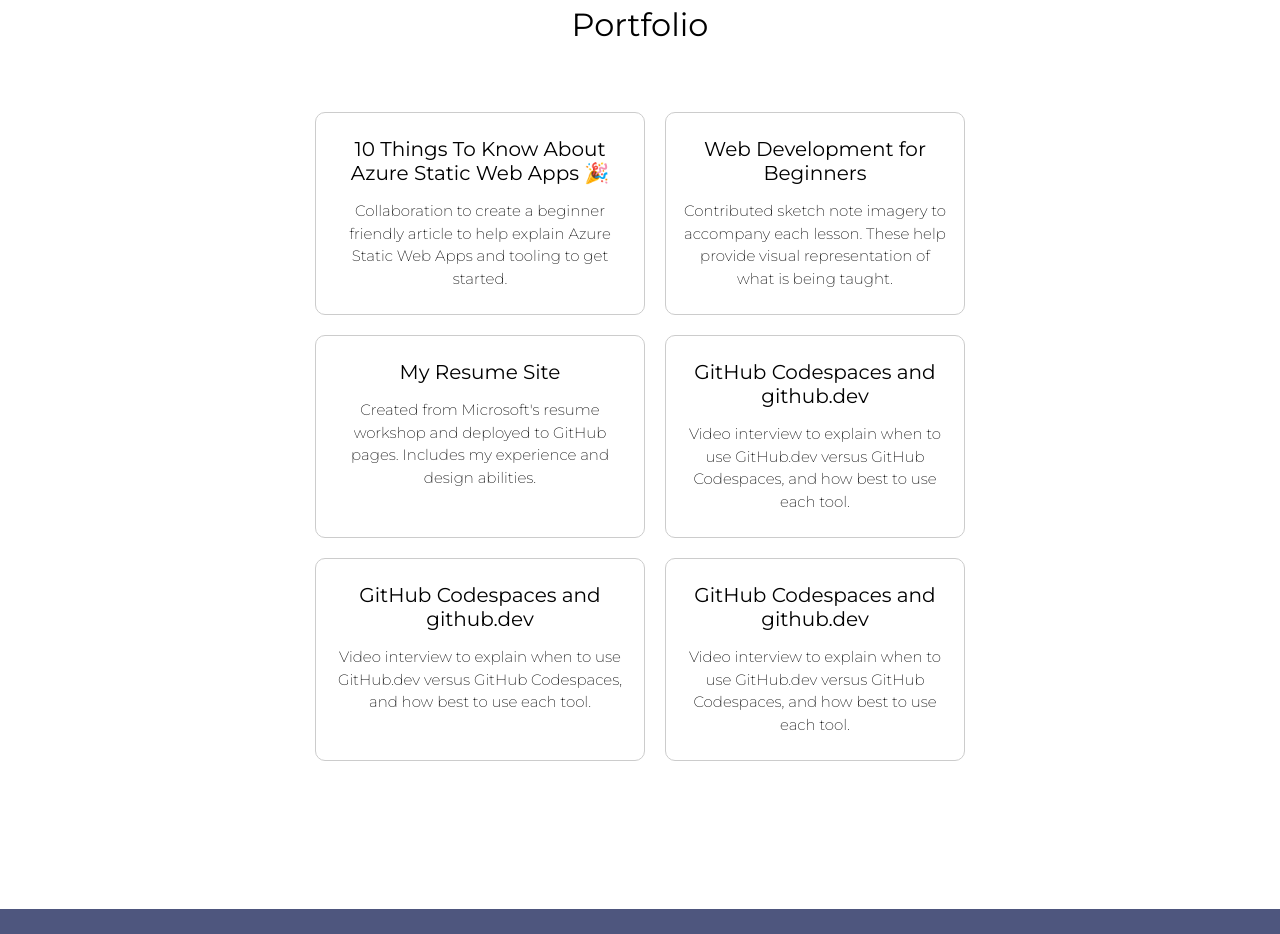
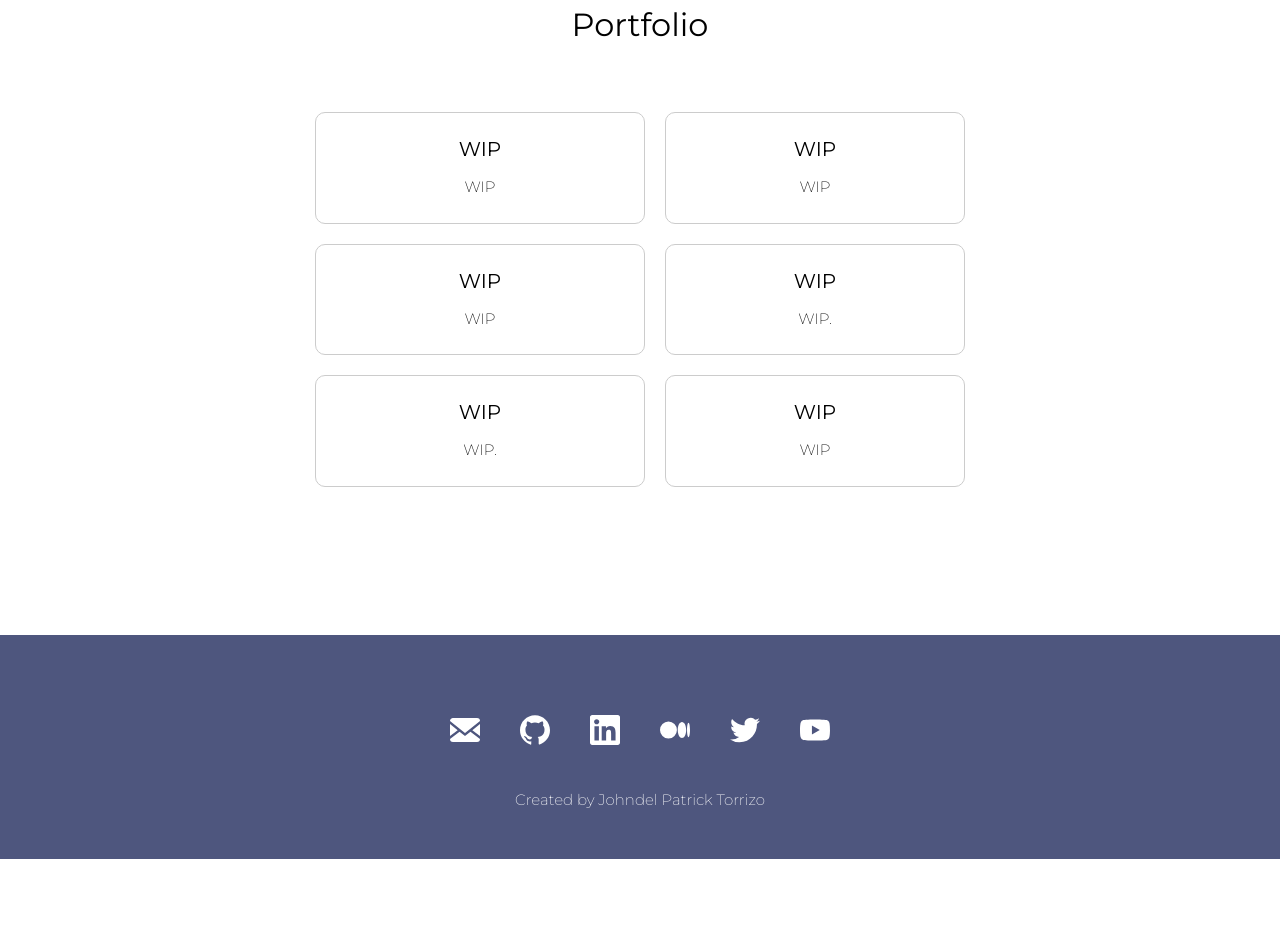
Before and after one commit to JohndelTorrizo/Portfolio-Website, a React (Vite) app: page / in a window 1280 px wide. Shown: the part 2000-2934 px from the top of the page. After the commit the page ends 2859 px from the top, so only its background shows below. Built offline with nearby package versions, Linux system fonts and the light colour scheme.

Commit message:
wip msgs

```diff
--- a/src/Components/Portfolio.jsx
+++ b/src/Components/Portfolio.jsx
@@ -28,40 +28,40 @@
  */
 const projectList = [
   {
-    title: "10 Things To Know About Azure Static Web Apps 🎉",
+    title: "WIP",
     description:
-      "Collaboration to create a beginner friendly article to help explain Azure Static Web Apps and tooling to get started.",
-    url: "https://dev.to/azure/10-things-to-know-about-azure-static-web-apps-3n4i",
+      "WIP",
+    url: "WIP",
   },
   {
-    title: "Web Development for Beginners",
+    title: "WIP",
     description:
-      "Contributed sketch note imagery to accompany each lesson. These help provide visual representation of what is being taught.",
-    url: "https://github.com/microsoft/web-dev-for-beginners",
-  },
-  {
-    title: "My Resume Site",
-    description:
-      "Created from Microsoft's resume workshop and deployed to GitHub pages. Includes my experience and design abilities.",
+      "WIP",
     url: "",
   },
   {
-    title: "GitHub Codespaces and github.dev",
+    title: "WIP",
     description:
-      "Video interview to explain when to use GitHub.dev versus GitHub Codespaces, and how best to use each tool.",
+      "WIP",
+    url: "",
+  },
+  {
+    title: "WIP",
+    description:
+      "WIP.",
     url: "https://www.youtube.com/watch?v=c3hHhRME_XI",
   },
   {
-    title: "GitHub Codespaces and github.dev",
+    title: "WIP",
     description:
-      "Video interview to explain when to use GitHub.dev versus GitHub Codespaces, and how best to use each tool.",
-    url: "https://www.youtube.com/watch?v=c3hHhRME_XI",
+      "WIP.",
+    url: "",
   },
   {
-    title: "GitHub Codespaces and github.dev",
+    title: "WIP",
     description:
-      "Video interview to explain when to use GitHub.dev versus GitHub Codespaces, and how best to use each tool.",
-    url: "https://www.youtube.com/watch?v=c3hHhRME_XI",
+      "WIP",
+    url: "",
   },
 ];
 
```
